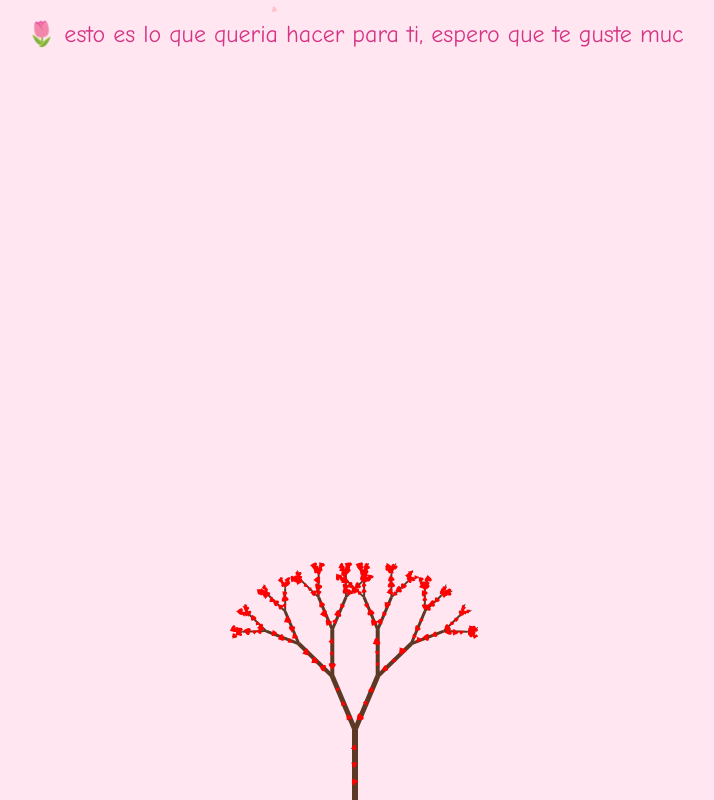
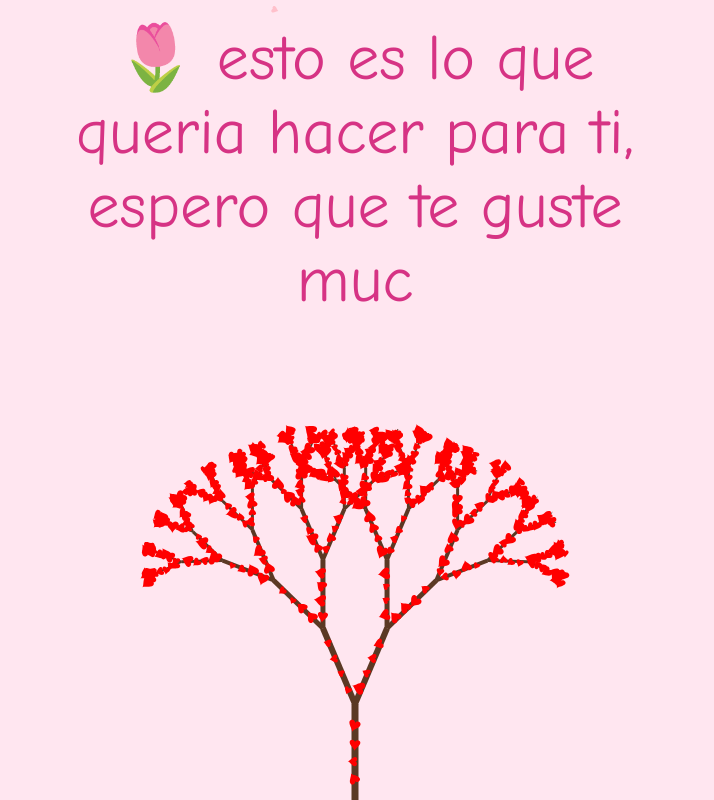
Before and after one commit to Alex-SS343/arbol, a plain HTML site: page index.html in a window 1280 px wide. Shown: the whole page, without its empty margins (285-999 px from the left). Drawn offline with Linux system fonts and the light colour scheme; animation ran at ten frames a second.

Commit message:
Update index.html

```diff
--- a/index.html
+++ b/index.html
@@ -1,7 +1,8 @@
 <!DOCTYPE html>
 <html lang="es">
 <head>
-  <meta charset="UTF-8">
+  <meta charset="UTF-8" />
+  <meta name="viewport" content="width=device-width, initial-scale=1.0" />
   <title>Árbol de corazones</title>
   <style>
     body {
@@ -18,9 +19,11 @@
       left: 50%;
       transform: translateX(-50%);
       font-family: 'Comic Sans MS', cursive;
-      font-size: 24px;
+      font-size: 5vw;
       color: #d63384;
-      white-space: pre;
+      white-space: pre-wrap;
+      text-align: center;
+      padding: 0 10px;
     }
   </style>
 </head>
@@ -31,13 +34,17 @@
   <script>
     const canvas = document.getElementById("canvas");
     const ctx = canvas.getContext("2d");
-    canvas.width = window.innerWidth;
-    canvas.height = window.innerHeight;
 
-    const centerX = canvas.width / 2;
-    const baseY = canvas.height;
-    const maxDepth = 6;
-    const branchLength = 70;
+    function resizeCanvas() {
+      canvas.width = window.innerWidth;
+      canvas.height = window.innerHeight;
+    }
+
+    window.addEventListener("resize", resizeCanvas);
+    resizeCanvas();
+
+    const maxDepth = 7; // Más profundidad = árbol más detallado
+    const branchLengthBase = Math.min(canvas.width, canvas.height) * 0.12; // Escalado dinámico
     const leaves = [];
     const hearts = [];
     const maxHearts = 50;
@@ -61,7 +68,7 @@
     function drawBranch(x, y, angle, depth) {
       if (depth === 0) return;
 
-      const length = branchLength * (depth / maxDepth);
+      const length = branchLengthBase * (depth / maxDepth);
       const xEnd = x + Math.cos(angle) * length;
       const yEnd = y - Math.sin(angle) * length;
 
@@ -72,8 +79,8 @@
       ctx.strokeStyle = "#5b3924";
       ctx.stroke();
 
-      // Agrega corazones a lo largo de la rama
-      const steps = 3;
+      // Corazones en cada rama
+      const steps = 4;
       for (let i = 1; i <= steps; i++) {
         const t = i / (steps + 1);
         const xLeaf = x + (xEnd - x) * t;
@@ -81,7 +88,6 @@
         leaves.push({ x: xLeaf, y: yLeaf });
       }
 
-      // Ramas izquierda y derecha
       const spread = 0.4;
       drawBranch(xEnd, yEnd, angle - spread, depth - 1);
       drawBranch(xEnd, yEnd, angle + spread, depth - 1);
@@ -91,7 +97,7 @@
       constructor() {
         this.x = Math.random() * canvas.width;
         this.y = Math.random() * -canvas.height;
-        this.size = Math.random() * 8 + 8;
+        this.size = Math.random() * 10 + 10;
         this.speed = Math.random() * 1 + 0.5;
         this.angle = Math.random() * 2 * Math.PI;
       }
@@ -112,12 +118,12 @@
 
     function drawTree() {
       leaves.length = 0;
-      drawBranch(centerX, baseY, Math.PI / 2, maxDepth);
+      drawBranch(canvas.width / 2, canvas.height, Math.PI / 2, maxDepth);
     }
 
     function drawLeaves() {
       leaves.forEach(pos => {
-        const size = Math.random() * 6 + 6;
+        const size = Math.random() * 10 + 10;
         const rot = Math.random() * Math.PI;
         drawHeart(pos.x, pos.y, size, "red", rot);
       });
```
